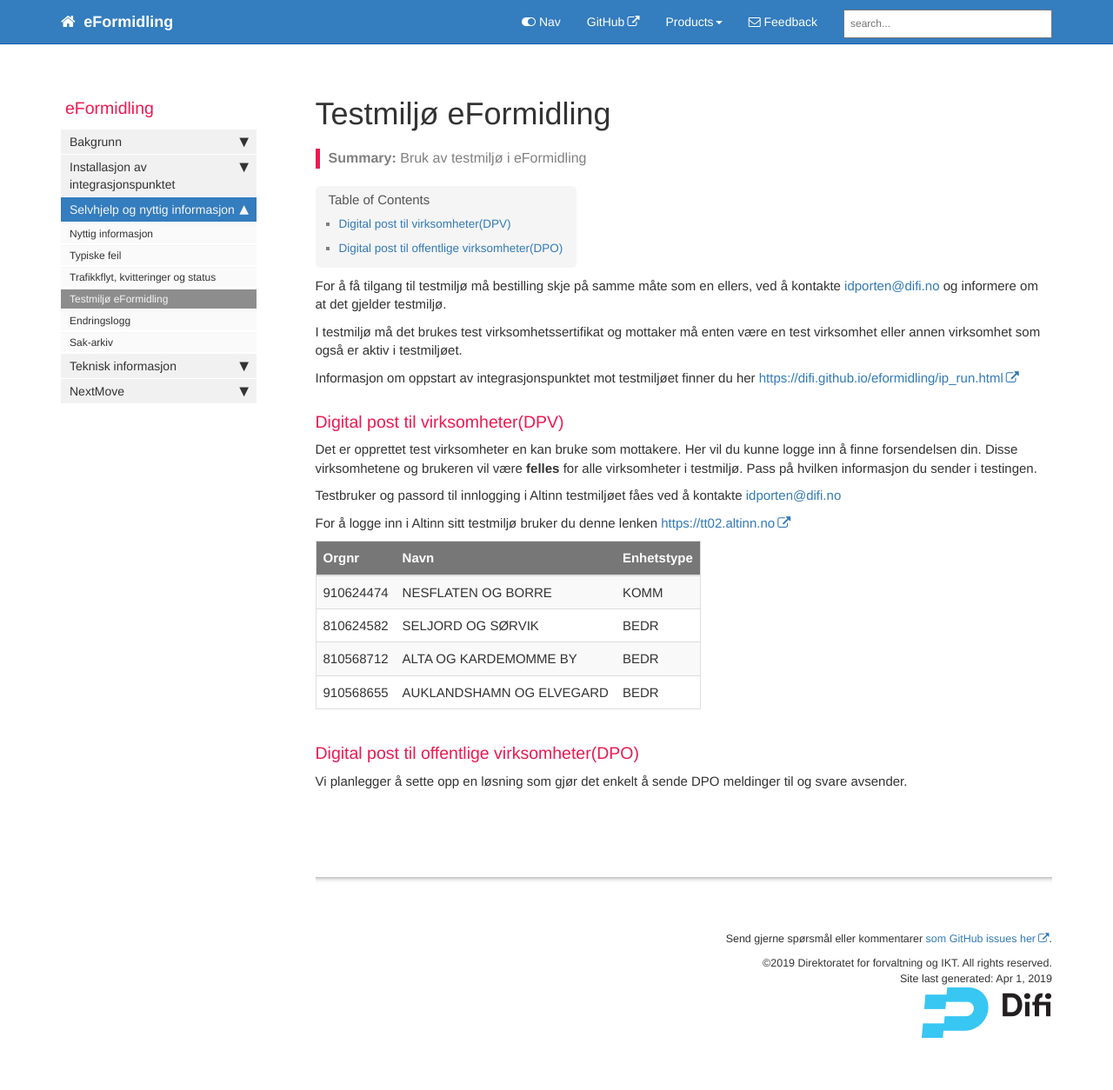
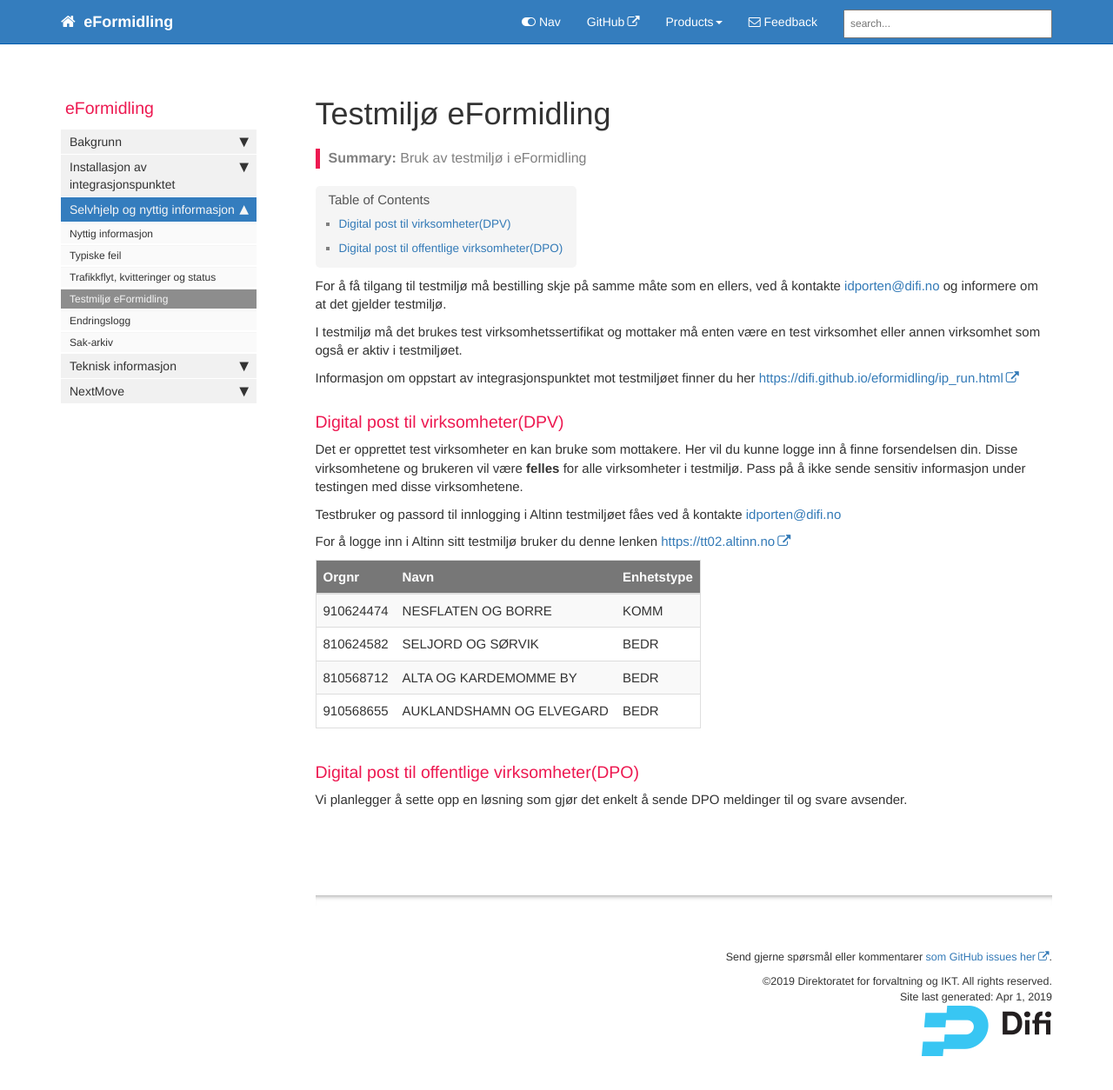
Before and after one commit to difi/eformidling, a Jekyll site: the page built from pages/Selvhjelp/testing_env.md, in a window 1280 px wide and 1275 px high. Shown: the top 1254 px of the window at 87% size. Built offline with Jekyll 4.4.1, drawn with Linux system fonts in a browser that asks for light colours; nearby versions of some CDN libraries; comment, search, counter and statistics services are not loaded.

Commit message:
Update testing_env.md

```diff
--- a/pages/Selvhjelp/testing_env.md
+++ b/pages/Selvhjelp/testing_env.md
@@ -15,7 +15,7 @@ Informasjon om oppstart av integrasjonspunktet mot testmiljøet finner du her [h
 
 ### Digital post til virksomheter(DPV)
 
-Det er opprettet test virksomheter en kan bruke som mottakere. Her vil du kunne logge inn å finne forsendelsen din. Disse virksomhetene og brukeren vil være **felles** for alle virksomheter i testmiljø. Pass på hvilken informasjon du sender i testingen.
+Det er opprettet test virksomheter en kan bruke som mottakere. Her vil du kunne logge inn å finne forsendelsen din. Disse virksomhetene og brukeren vil være **felles** for alle virksomheter i testmiljø. Pass på å ikke sende sensitiv informasjon under testingen med disse virksomhetene.
 
 Testbruker og passord til innlogging i Altinn testmiljøet fåes ved å kontakte <a href="mailto:idporten@difi.no">idporten@difi.no</a>
 
```
